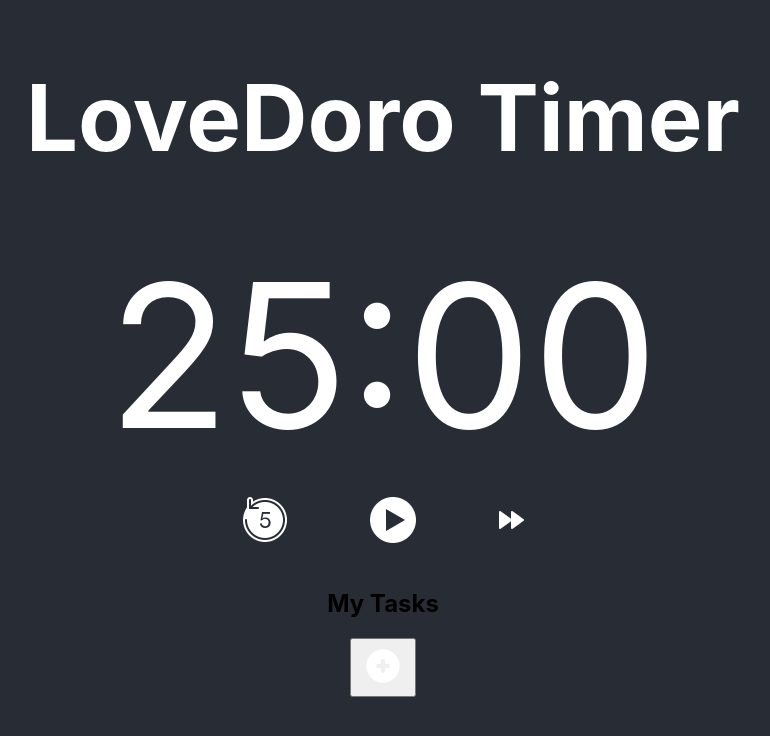
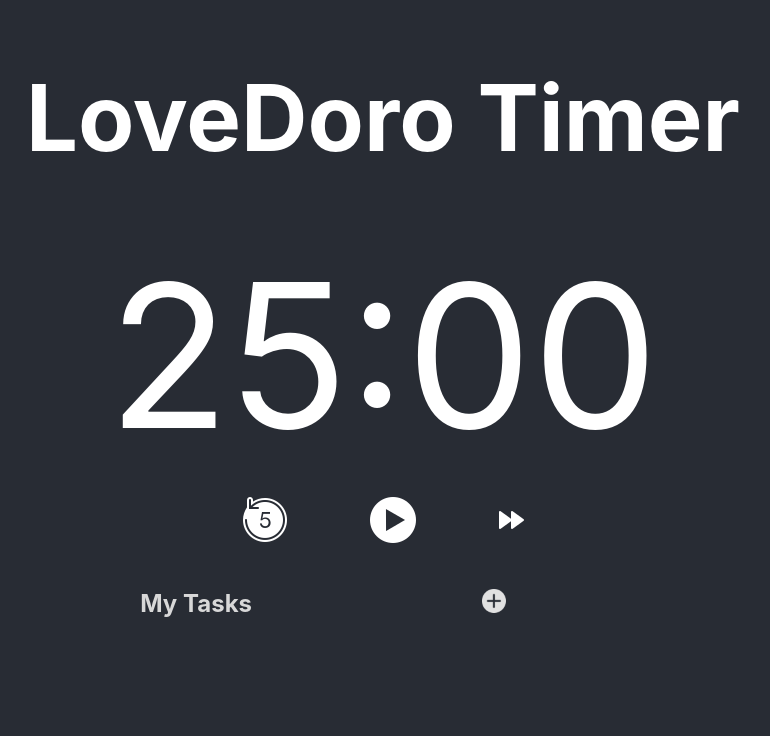
Before and after one commit to itsweiqing/pomodoro, a React (Create React App) app: page / in a window 1280 px wide. Shown: the top 736 px of the page, without its empty margins (257-1027 px from the left). Built offline with nearby package versions, Linux system fonts and the light colour scheme.

Commit message:
task container created and sort of styled

```diff
--- a/src/App.css
+++ b/src/App.css
@@ -61,33 +61,82 @@ body {
 .App-button:hover {
   opacity: 0.7; /* Change opacity on hover */
 }
+.TaskList-div {
+  display: flex; /* Make the children sit in a column */
+  flex-direction: column; /* Change the direction to column */
+  align-items: flex-end; /* Center the children horizontally */
+  width: 60%; /* Set a width for the div. Adjust this value as needed */
+  margin-bottom: 70px;
+}
 
 ul.Task-list {
   display: flex;
-  margin: 20px auto; /* Center the list horizontally */
   flex-direction: column;
-  align-items: center;
+  align-items: flex-end;
   justify-content: center;
   border: none;
   color: black;
   font-size: 20px; /* Use font-size instead of font */
-  width: 50%; /* Limit the width of the list */
+  width: 60%; /* Limit the width of the list */
   border-radius: 10px; /* Add rounded corners */
   box-shadow: 0px 0px 10px rgba(0, 0, 0, 0.1); /* Add a subtle shadow */
 }
 
 ul.Task-list li {
   list-style-type: none; /* Remove the list item bullet */
-  margin: 10px;
   padding: 10px; /* Add some padding */
+  margin-top: 10px;
   background-color: rgb(255, 255, 255);
   transition: background-color 0.3s ease;
-  width: 50%; /* Make the list items take up the full width of the list */
+  width: 50%;
   text-align: center; /* Center the text */
   border-radius: 5px; /* Add rounded corners */
 }
 
 ul.Task-list li:hover {
-  background-color: #c2ebc6;
+  background-color: #e3f7e5;
   cursor: pointer;
 }
+.Task-title {
+  text-align: center;
+  color: #d8d8d8;
+  margin-bottom: 20px;
+}
+
+.Task-input {
+  width: 60%; /* Make the input take up the full width of its container */
+  padding: 10px; /* Add some padding inside the input */
+  margin-bottom: 10px; /* Add some space below the input */
+  border: 1px solid #ccc; /* Light gray border */
+  border-radius: 5px; /* Rounded corners */
+}
+.Task-header {
+  display: flex;
+  justify-content: center;
+  align-items: center;
+  gap: 225px;
+}
+.Task-header button {
+  padding:0px;
+}
+/*task input field with save button */
+.CreateTask-div {
+  display: flex;
+  flex-direction: column;
+  align-items: flex-end;
+  width: 50%;
+}
+.CreateTask-div button {
+  padding: 10px 20px;
+  background-color: #4CAF50;
+  color: white;
+  border: none;
+  cursor: pointer;
+}
+
+.CreateTask-div button:hover {
+  background-color: #45a049;
+}
+.CreateTask-div button:hover {
+  background-color: #3f9444;
+}
--- a/src/Components/TaskContainer.js
+++ b/src/Components/TaskContainer.js
@@ -3,6 +3,7 @@ import Button from './Button';
 import addIcon from '../Images/add_icon.png';
 import TaskList from '../Models/taskList';
 import Task from '../Models/task';
+import playIcon from '../Images/play_icon.png';
 
 
 const TaskContainer = () => {
@@ -25,14 +26,16 @@ const TaskContainer = () => {
   };
 
   return (
-    <div>
-      <h2>My Tasks</h2>
-      <Button icon={addIcon} altText="Add Task" onClick={handleAddClick} />
+    <div className = "TaskList-div">
+        <div className="Task-header">
+            <h2 className="Task-title">My Tasks</h2>
+            <Button icon={addIcon} className="App-button" altText="Add Task" onClick={handleAddClick} />
+        </div>
         {/* if is adding is true, show the input field and save button */}
         {isAdding && (
-        <div>
+            <div className="CreateTask-div">
             {/* Save input as newTask, always get the most up to date text field with on change  */}
-          <input type="text" value={newTask} onChange={(e) => setNewTask(e.target.value)} />
+            <input type="text" className="Task-input" value={newTask} onChange={(e) => setNewTask(e.target.value)} />
             <button onClick={handleSaveClick}>Save</button>
             </div>
         )}
```
Also changed, not shown: src/Images/add_icon.png. Lines whose indentation alone changed are shown as unchanged.
